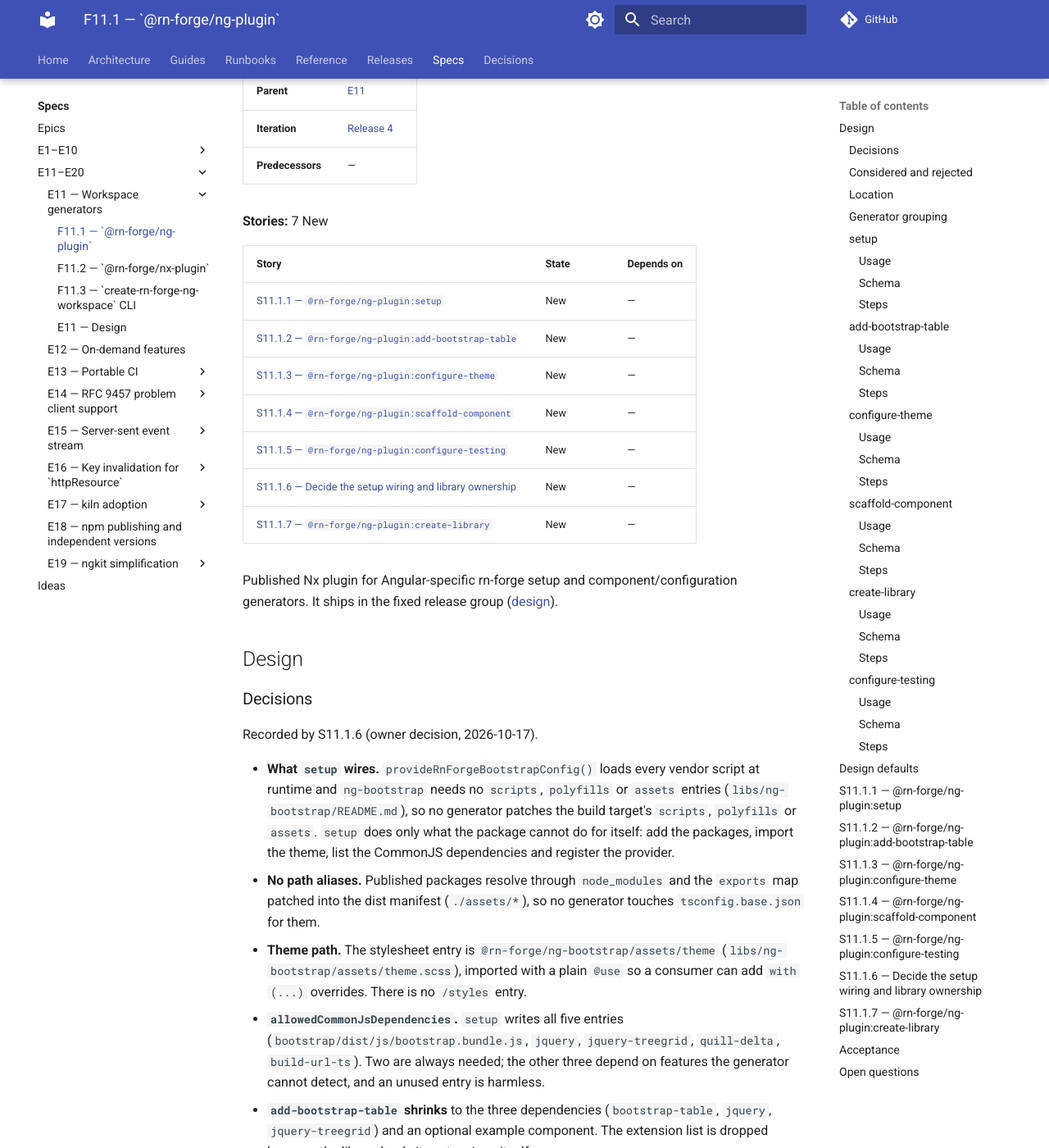
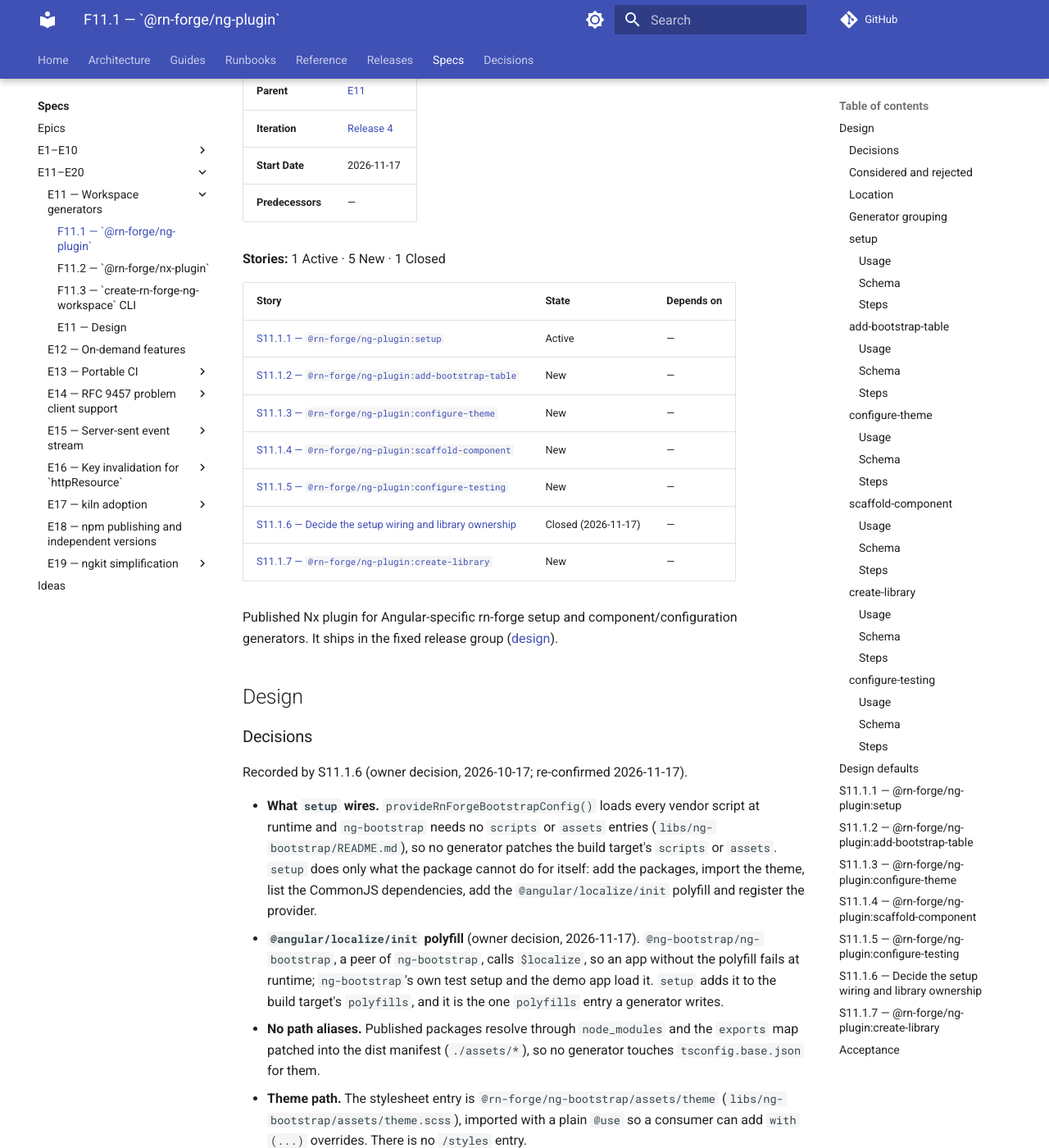
Before and after one commit to rn-forge/ngkit, an MkDocs documentation site: the page built from docs/specs/epics/E11-workspace-generators/F11.1-ng-plugin.md, in a window 1280 px wide and 1400 px high, scrolled down 210 px. Shown: the whole window at 82% size. Built offline with MkDocs 1.6.1 and Material for MkDocs 9.7.7, drawn with Linux system fonts in a browser that asks for light colours; comment, search, counter and statistics services are not loaded; some of the changed text lies outside the part shown.

Commit message:
S11.1.1: brief; S11.1.6 re-confirmed with the localize polyfill
Co-Authored-By: Claude Opus 5.5 <noreply@anthropic.com>

````diff
--- a/docs/specs/epics/E11-workspace-generators/F11.1-ng-plugin.md
+++ b/docs/specs/epics/E11-workspace-generators/F11.1-ng-plugin.md
@@ -2,23 +2,24 @@
 
 |  |  |
 | -- | -- |
-| **State** | New |
+| **State** | Active |
 | **Parent** | [E11](index.md) |
 | **Iteration** | [Release 4](../../../releases/release-4/index.md) |
+| **Start Date** | 2026-11-17 |
 | **Predecessors** | — |
 
 <!-- BEGIN derived stories -->
 
-**Stories:** 7 New
+**Stories:** 1 Active · 5 New · 1 Closed
 
 | Story | State | Depends on |
 | -- | -- | -- |
-| [S11.1.1 — `@rn-forge/ng-plugin:setup`](#s1111-rn-forgeng-pluginsetup) | New | — |
+| [S11.1.1 — `@rn-forge/ng-plugin:setup`](#s1111-rn-forgeng-pluginsetup) | Active | — |
 | [S11.1.2 — `@rn-forge/ng-plugin:add-bootstrap-table`](#s1112-rn-forgeng-pluginadd-bootstrap-table) | New | — |
 | [S11.1.3 — `@rn-forge/ng-plugin:configure-theme`](#s1113-rn-forgeng-pluginconfigure-theme) | New | — |
 | [S11.1.4 — `@rn-forge/ng-plugin:scaffold-component`](#s1114-rn-forgeng-pluginscaffold-component) | New | — |
 | [S11.1.5 — `@rn-forge/ng-plugin:configure-testing`](#s1115-rn-forgeng-pluginconfigure-testing) | New | — |
-| [S11.1.6 — Decide the setup wiring and library ownership](#s1116-decide-the-setup-wiring-and-library-ownership) | New | — |
+| [S11.1.6 — Decide the setup wiring and library ownership](#s1116-decide-the-setup-wiring-and-library-ownership) | Closed (2026-11-17) | — |
 | [S11.1.7 — `@rn-forge/ng-plugin:create-library`](#s1117-rn-forgeng-plugincreate-library) | New | — |
 
 <!-- END derived stories -->
@@ -31,14 +32,19 @@ component/configuration generators. It ships in the fixed release group
 
 ### Decisions
 
-Recorded by S11.1.6 (owner decision, 2026-10-17).
+Recorded by S11.1.6 (owner decision, 2026-10-17; re-confirmed 2026-11-17).
 
 - **What `setup` wires.** `provideRnForgeBootstrapConfig()` loads every vendor
-  script at runtime and `ng-bootstrap` needs no `scripts`, `polyfills` or
-  `assets` entries (`libs/ng-bootstrap/README.md`), so no generator patches
-  the build target's `scripts`, `polyfills` or `assets`. `setup` does only
-  what the package cannot do for itself: add the packages, import the theme,
-  list the CommonJS dependencies and register the provider.
+  script at runtime and `ng-bootstrap` needs no `scripts` or `assets` entries
+  (`libs/ng-bootstrap/README.md`), so no generator patches the build target's
+  `scripts` or `assets`. `setup` does only what the package cannot do for
+  itself: add the packages, import the theme, list the CommonJS dependencies,
+  add the `@angular/localize/init` polyfill and register the provider.
+- **`@angular/localize/init` polyfill** (owner decision, 2026-11-17).
+  `@ng-bootstrap/ng-bootstrap`, a peer of `ng-bootstrap`, calls `$localize`,
+  so an app without the polyfill fails at runtime; `ng-bootstrap`'s own test
+  setup and the demo app load it. `setup` adds it to the build target's
+  `polyfills`, and it is the one `polyfills` entry a generator writes.
 - **No path aliases.** Published packages resolve through `node_modules` and the
   `exports` map patched into the dist manifest (`./assets/*`), so no generator
   touches `tsconfig.base.json` for them.
@@ -164,7 +170,7 @@ pnpm nx g @rn-forge/ng-plugin:setup --project=my-app
 | `packageManager` | enum | no | `pnpm` | `pnpm \| npm \| yarn` |
 | `skipInstall` | boolean | no | `false` | Skip dependency installation |
 | `skipStyles` | boolean | no | `false` | Skip app stylesheet injection |
-| `skipConfig` | boolean | no | `false` | Skip `allowedCommonJsDependencies` and `app.config.ts` provider |
+| `skipConfig` | boolean | no | `false` | Skip `allowedCommonJsDependencies`, the `@angular/localize/init` polyfill and the `app.config.ts` provider |
 | `includeBootstrapTable` | boolean | no | `true` | Add the Bootstrap Table dependencies during setup |
 | `includeTheme` | boolean | no | `true` | Include rn-forge theme/style wiring during setup |
 
@@ -181,6 +187,8 @@ pnpm nx g @rn-forge/ng-plugin:setup --project=my-app
 1. Merge the five CommonJS entries into the build target's
    `options.allowedCommonJsDependencies`, keeping existing entries, sorted and
    without duplicates.
+1. Add `@angular/localize/init` to the build target's `options.polyfills`,
+   keeping existing entries, once.
 1. Add `provideRnForgeBootstrapConfig({})` and its import to the providers in
    `app.config.ts`.
 1. Add the Bootstrap Table dependencies through the same helper as
@@ -362,7 +370,7 @@ These defaults stand until a story's work shows a reason to change them.
 
 ## S11.1.1 — `@rn-forge/ng-plugin:setup`
 
-**State:** New
+**State:** Active
 
 **Acceptance:**
 
@@ -379,7 +387,8 @@ Feature: ng-plugin:setup generator
     And the app stylesheet contains "@use '@rn-forge/ng-bootstrap/assets/theme';" between the rn-forge markers
     And the build target options list "allowedCommonJsDependencies" with bootstrap/dist/js/bootstrap.bundle.js, jquery, jquery-treegrid, quill-delta and build-url-ts
     And app.config.ts provides provideRnForgeBootstrapConfig({})
-    And the build target gains no scripts, polyfills or assets entries
+    And the build target options list "polyfills" with @angular/localize/init
+    And the build target gains no scripts or assets entries and no other polyfills
     And "pnpm nx build my-app" succeeds without CommonJS warnings
 
   Scenario: idempotent
@@ -500,11 +509,11 @@ Feature: ng-plugin:configure-testing generator
 
 ## S11.1.6 — Decide the setup wiring and library ownership
 
-**State:** New
+**State:** Closed (2026-11-17)
 
 Closed 2026-10-17; reopened 2026-11-14 when F11.1 moved to the backlog, because
-kiln rejects a `New` feature with a closed story. The Design keeps the
-decisions; re-confirm them when F11.1 is scheduled.
+kiln rejects a `New` feature with a closed story. The owner re-confirmed the
+decisions on 2026-11-17 and added the `@angular/localize/init` polyfill.
 
 **Acceptance:** this feature's Design records the decisions and the rejected
 options.
@@ -554,12 +563,3 @@ pnpm exec nx test ng-plugin                 # S11.1.1–S11.1.5, S11.1.7: genera
 pnpm exec nx build ng-plugin
 test "$(pnpm exec nx show project ng-plugin --json | jq -r '.tags | index("publishable") != null')" = true   # fixed group
 ```
-
-## Open questions
-
-1. **`@angular/localize/init` polyfill.** `apps/ng-demo/project.json` lists
-   `"polyfills": ["@angular/localize/init"]` and `@angular/localize` is a peer
-   of `ng-bootstrap`, but the `ng-bootstrap` README does not say whether an
-   app needs the polyfill. Verify against the library's use of `$localize`; if
-   it is needed, `setup` adds the polyfill (and the story's acceptance gains a
-   line for it), otherwise this question is removed.
--- a/docs/specs/index.md
+++ b/docs/specs/index.md
@@ -30,7 +30,7 @@ release pages by `task docs:generate`; never edit inside their fence.
 
 | Release | Status | Features |
 | -- | -- | -- |
-| [Release 4](../releases/release-4/index.md) | planned | 1 Active · 1 New · 2 Closed |
+| [Release 4](../releases/release-4/index.md) | planned | 2 Active · 2 Closed |
 | [Release 3](../releases/release-3/index.md) | in progress | 5 Closed · 1 Removed |
 | [Release 2](../releases/release-2/index.md) | shipped (2026-10-25) | 9 Closed |
 | [Release 1](../releases/release-1/index.md) | shipped (2026-10-14) | 7 Closed |
````
Also changed, not shown: other parts of docs/specs/epics/E11-workspace-generators/F11.1-ng-plugin.md (+2 -2 lines), docs/releases/release-4/index.md (+1 -1 lines), docs/specs/epics/E11-workspace-generators/_briefs/S11.1.1.md (added, +263 -0 lines), docs/specs/epics/E11-workspace-generators/index.md (+5 -9 lines), docs/specs/epics/index.md (+1 -1 lines).
